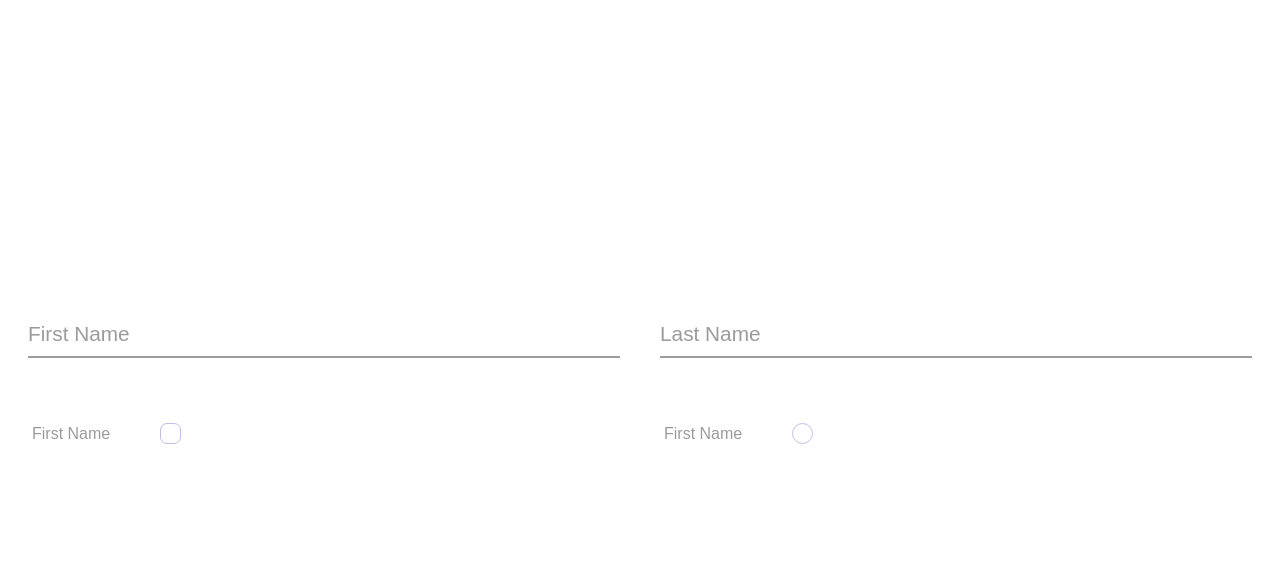
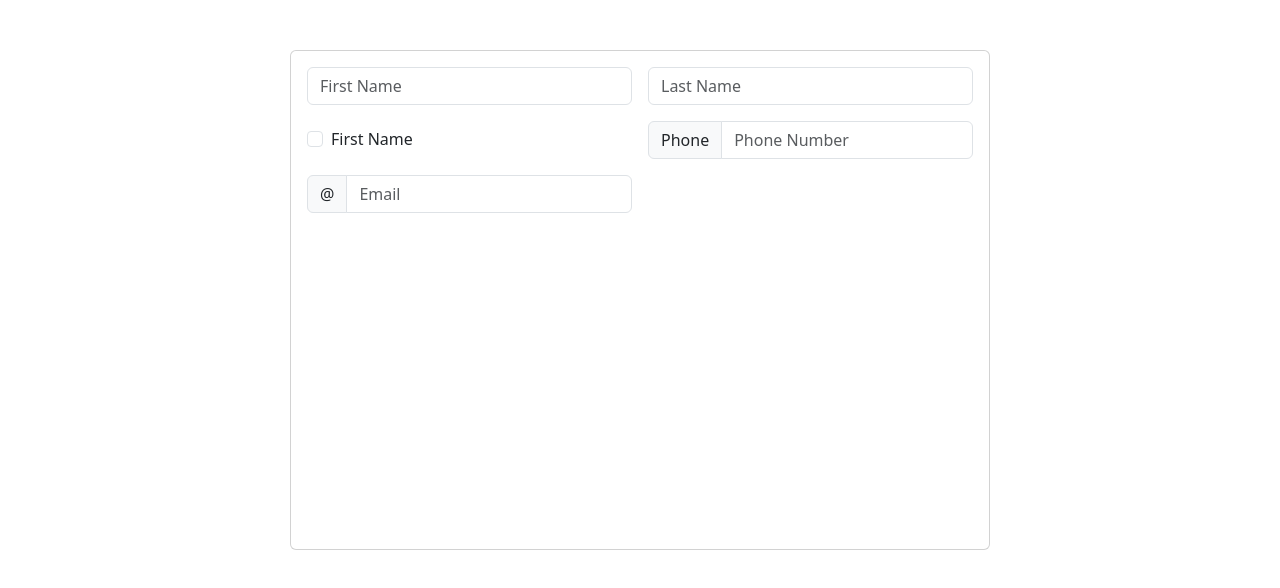
Before and after one commit to TechCodingDeveloper/form-generator, an Angular app: page / in a window 1280 px wide. Shown: the top 588 px of the page. Built offline with nearby package versions, Linux system fonts and the light colour scheme.

Commit message:
Add Bootstrap and FormController and FormGroup

```diff
--- a/angular.json
+++ b/angular.json
@@ -31,7 +31,8 @@
               "src/assets"
             ],
             "styles": [
-              "src/styles.scss"
+              "src/styles.scss",
+              "./node_modules/bootstrap/dist/css/bootstrap.min.css"
             ],
             "scripts": []
           },
--- a/package.json
+++ b/package.json
@@ -18,6 +18,7 @@
     "@angular/platform-browser": "~13.2.0",
     "@angular/platform-browser-dynamic": "~13.2.0",
     "@angular/router": "~13.2.0",
+    "bootstrap": "^5.3.0-alpha1",
     "rxjs": "~7.5.0",
     "tslib": "^2.3.0",
     "zone.js": "~0.11.4"
--- a/src/app/app.component.ts
+++ b/src/app/app.component.ts
@@ -2,6 +2,7 @@ import {Component} from '@angular/core';
 import {InputModel} from "./component/form-generation/models/input-model";
 import {FormatType} from "./component/form-generation/models/format-model";
 import {ConfigModel} from "./component/form-generation/models/config-model";
+import {Validators} from "@angular/forms";
 
 @Component({
   selector: 'app-root',
@@ -32,13 +33,12 @@ export class AppComponent {
     this.Inputs = new Array<InputModel<CustomerForm>>();
 
     this.Inputs.push(
-      {Name:x=>x.FirstName,Title:"First Name",Description:"Please set first name",Format: FormatType.Text,Required:true } as InputModel<CustomerForm>,
-      {Name:x=>x.LastName,Title:"Last Name",Description:"Please set last name",Format: FormatType.Text,Required:true } as InputModel<CustomerForm>,
-      {Name:x=>x.FirstName,Title:"First Name",Description:"Please set first name",Format: FormatType.CheckBox,Required:true } as InputModel<CustomerForm>,
-      {Name:x=>x.FirstName,Title:"First Name",Description:"Please set first name",Format: FormatType.Radio,Required:true } as InputModel<CustomerForm>,
-      {Name:x=>x.PhoneNumber,Title:"Phone Number",Description:"Please set first name",Format: FormatType.PhoneNumber,Required:true } as InputModel<CustomerForm>,
-      {Name:x=>x.Email,Title:"Email",Description:"Please set first name",Format: FormatType.Email,Required:true } as InputModel<CustomerForm>,
-      {Name:x=>x.BirthDay,Title:"Birth Name",Description:"Please set birth name",Format: FormatType.Date,Required:true } as InputModel<CustomerForm>,
+      {Name:x=>x.FirstName,Title:"First Name",Description:"Please set first name",Format: FormatType.Text,Validations: [Validators.required,Validators.min(12)]  } as InputModel<CustomerForm>,
+      {Name:x=>x.LastName,Title:"Last Name",Description:"Please set last name",Format: FormatType.Text } as InputModel<CustomerForm>,
+      {Name:x=>x.IsSingle,Title:"First Name",Description:"Please set first name",Format: FormatType.CheckBox } as InputModel<CustomerForm>,
+      {Name:x=>x.PhoneNumber,Title:"Phone Number",Description:"Please set first name",Format: FormatType.PhoneNumber } as InputModel<CustomerForm>,
+      {Name:x=>x.Email,Title:"Email",Description:"Please set first name",Format: FormatType.Email} as InputModel<CustomerForm>,
+      {Name:x=>x.BirthDay,Title:"Birth Name",Description:"Please set birth name",Format: FormatType.Date } as InputModel<CustomerForm>,
     );
 
   }
@@ -51,4 +51,5 @@ export class CustomerForm {
   BirthDay?: Date;
   PhoneNumber?: string;
   Email?: string;
+  IsSingle?:boolean=false;
 }
--- a/src/app/component/form-generation/form-generation.component.html
+++ b/src/app/component/form-generation/form-generation.component.html
@@ -1,21 +1,35 @@
-<div class="main">
-  <form *ngIf="inputs" class="grid" >
-     <div *ngFor="let item of inputs" class="grid__item">
+<div class="card main  ">
+  <form *ngIf="extentInputs" class="row g-3 p-3 justify-content-center align-items-center" [formGroup]="formGroup">
+    <div *ngFor="let item of extentInputs" class="col-md-6 col-lg-6">
 
-       <div class="form__group field" *ngIf="item.Format == 0">
-         <input type="text" class="form__field" placeholder="Name" name="Name" id='name' />
-         <label for="name" class="form__label">{{item.Title}}</label>
-       </div>
+      <div class="form-group field" *ngIf="item.Format == 0">
+        <input type="text" [formControl]="item.FormControl" class="form-control" placeholder="{{item.Title}}" name="Name" id='name'/>
+      </div>
 
-       <div class="form__group field__checkbox" *ngIf="item.Format == 5">
-         <input type="checkbox"  placeholder="Name" name="Name" id='name' />
-         <label for="name" >{{item.Title}}</label>
-       </div>
+      <div class="form-check" *ngIf="item.Format == 5">
+        <input class="form-check-input" type="checkbox" [formControl]="item.FormControl" value="" id="flexCheckIndeterminateDisabled" >
+        <label class="form-check-label" for="flexCheckIndeterminateDisabled">
+          {{item.Title}}
+        </label>
+      </div>
+      <div class="form-check" *ngIf="item.Format == 6">
+        <input class="form-check-input" type="checkbox" value=""  [formControl]="item.FormControl" >
+        <label class="form-check-label" for="flexCheckIndeterminateDisabled">
+          {{item.Title}}
+        </label>
+      </div>
 
-       <div class="form__group field__radio" *ngIf="item.Format == 6">
-         <input type="radio"  placeholder="Name" name="Name" id='name' />
-         <label for="name" >{{item.Title}}</label>
-       </div>
-     </div>
+      <div class="input-group" *ngIf="item.Format == 3">
+        <span class="input-group-text" id="basic-addon1">@</span>
+        <input type="text" [formControl]="item.FormControl" class="form-control" placeholder="{{item.Title}}" aria-label="Username" aria-describedby="basic-addon1">
+      </div>
+
+      <div class="input-group" *ngIf="item.Format == 2">
+        <span class="input-group-text" >Phone</span>
+        <input [formControl]="item.FormControl" type="text" class="form-control" placeholder="{{item.Title}}" aria-label="Username" aria-describedby="basic-addon1">
+      </div>
+
+    </div>
   </form>
+
 </div>
--- a/src/app/component/form-generation/form-generation.component.scss
+++ b/src/app/component/form-generation/form-generation.component.scss
@@ -1,249 +1,5 @@
-
-$primary: #11998e;
-$secondary: #38ef7d;
-$white: #000;
-$gray: #9b9b9b;
-
 .main {
-  font-family: 'Poppins', sans-serif;
-  display: flex;
-  flex-direction: column;
-  justify-content: center;
-  align-items: center;
-  min-height: 100vh;
-  font-size: 1.5rem;
+  max-width: 700px;
+  margin: 50px auto 10px auto;
+  height: 500px;
 }
-
-.grid {
-  display: grid;
-  grid-template-columns: auto auto;
-  padding: 10px;
-  width: 100%;
-  &__item {
-    padding: 20px;
-    font-size: 30px;
-    text-align: center;
-  }
-}
-
-.form__group {
-  position: relative;
-  padding: 15px 0 0;
-  margin-top: 10px;
-  width: 100%;
-}
-
-input[type='checkbox'],
-input[type='radio'] {
-  --active: #11998e;
-  --active-inner: #fff;
-  --focus: 2px rgba(39, 94, 254, .3);
-  --border: #BBC1E1;
-  --border-hover:#38ef7d;
-  --background: #fff;
-  --disabled: #F6F8FF;
-  --disabled-inner: #E1E6F9;
-  -webkit-appearance: none;
-  -moz-appearance: none;
-  height: 21px;
-  outline: none;
-  display: inline-block;
-  vertical-align: top;
-  position: relative;
-  margin: 0;
-  cursor: pointer;
-  border: 1px solid var(--bc, var(--border));
-  background: var(--b, var(--background));
-  transition: background .3s, border-color .3s, box-shadow .2s;
-  &:after {
-    content: '';
-    display: block;
-    left: 0;
-    top: 0;
-    position: absolute;
-    transition: transform var(--d-t, .3s) var(--d-t-e, ease), opacity var(--d-o, .2s);
-  }
-  &:checked {
-    --b: var(--active);
-    --bc: var(--active);
-    --d-o: .3s;
-    --d-t: .6s;
-    --d-t-e: cubic-bezier(.2, .85, .32, 1.2);
-  }
-  &:disabled {
-    --b: var(--disabled);
-    cursor: not-allowed;
-    opacity: .9;
-    &:checked {
-      --b: var(--disabled-inner);
-      --bc: var(--border);
-    }
-    & + label {
-      cursor: not-allowed;
-    }
-  }
-  &:hover {
-    &:not(:checked) {
-      &:not(:disabled) {
-        --bc: var(--border-hover);
-      }
-    }
-  }
-  &:focus {
-    box-shadow: 0 0 0 var(--focus);
-  }
-  &:not(.switch) {
-    width: 21px;
-    &:after {
-      opacity: var(--o, 0);
-    }
-    &:checked {
-      --o: 1;
-    }
-  }
-  & + label {
-    font-size: 14px;
-    line-height: 21px;
-    display: inline-block;
-    vertical-align: top;
-    cursor: pointer;
-    margin-left: 4px;
-  }
-}
-input[type='checkbox'] {
-  &:not(.switch) {
-    border-radius: 7px;
-    &:after {
-      width: 5px;
-      height: 9px;
-      border: 2px solid var(--active-inner);
-      border-top: 0;
-      border-left: 0;
-      left: 7px;
-      top: 4px;
-      transform: rotate(var(--r, 20deg));
-    }
-    &:checked {
-      --r: 43deg;
-    }
-  }
-  &.switch {
-    width: 38px;
-    border-radius: 11px;
-    &:after {
-      left: 2px;
-      top: 2px;
-      border-radius: 50%;
-      width: 15px;
-      height: 15px;
-      background: var(--ab, var(--border));
-      transform: translateX(var(--x, 0));
-    }
-    &:checked {
-      --ab: var(--active-inner);
-      --x: 17px;
-    }
-    &:disabled {
-      &:not(:checked) {
-        &:after {
-          opacity: .6;
-        }
-      }
-    }
-  }
-}
-input[type='radio'] {
-  border-radius: 50%;
-  &:after {
-    width: 19px;
-    height: 19px;
-    border-radius: 50%;
-    background: var(--active-inner);
-    opacity: 0;
-    transform: scale(var(--s, .7));
-  }
-  &:checked {
-    --s: .5;
-  }
-}
-
-
-
-.field__checkbox{
-  display: flex;
-  flex-direction: row-reverse;
-  align-content: center;
-  justify-content: flex-end;
-  gap: 50px;
-  & label {
-    transition: 0.2s;
-    font-size: 1rem !important;
-    color: $gray;
-  }
-}
-
-.field__radio{
-  display: flex;
-  flex-direction: row-reverse;
-  align-content: center;
-  justify-content: flex-end;
-  gap: 50px;
-  & label {
-    transition: 0.2s;
-    font-size: 1rem !important;
-    color: $gray;
-  }
-}
-
-.form__field {
-  font-family: inherit;
-  width: 100%;
-  border: 0;
-  border-bottom: 2px solid $gray;
-  outline: 0;
-  font-size: 1.3rem;
-  color: $white;
-  padding: 7px 0;
-  background: transparent;
-  transition: border-color 0.2s;
-
-  &::placeholder {
-    color: transparent;
-  }
-
-  &:placeholder-shown ~ .form__label {
-    font-size: 1.3rem;
-    cursor: text;
-    top: 20px;
-  }
-}
-
-.form__label {
-  position: absolute;
-  top: 0;
-  display: block;
-  transition: 0.2s;
-  font-size: 1rem;
-  color: $gray;
-}
-
-.form__field:focus {
-  ~ .form__label {
-    position: absolute;
-    top: 0;
-    display: block;
-    transition: 0.2s;
-    font-size: 1rem;
-    color: $primary;
-    font-weight:700;
-  }
-  padding-bottom: 6px;
-  font-weight: 700;
-  border-width: 3px;
-  border-image: linear-gradient(to right, $primary,$secondary);
-  border-image-slice: 1;
-}
-/* reset input */
-.form__field{
-  &:required,&:invalid { box-shadow:none; }
-}
--- a/src/app/component/form-generation/form-generation.component.ts
+++ b/src/app/component/form-generation/form-generation.component.ts
@@ -1,22 +1,48 @@
 import {Component, Input, OnChanges, OnInit, SimpleChanges} from '@angular/core';
-import {InputModel} from "./models/input-model";
+import {InputExtendModel, InputModel} from "./models/input-model";
 import {ConfigModel} from "./models/config-model";
+import {FormBuilder, FormControl, FormGroup, Validators} from "@angular/forms";
 
 @Component({
   selector: 'app-form-generation',
   templateUrl: './form-generation.component.html',
   styleUrls: ['./form-generation.component.scss']
 })
-export class FormGenerationComponent<T> implements OnInit {
+export class FormGenerationComponent<T> implements OnInit, OnChanges {
 
-  constructor() { }
+  constructor() {
+  }
 
-  @Input() inputs? : Array<InputModel<T>>;
+  ngOnChanges(changes: SimpleChanges): void {
+    debugger;
+  }
+
+  @Input() inputs?: Array<InputModel<T>>;
   @Input() config?: ConfigModel<T>;
   @Input() data?: Array<T>;
 
+  extentInputs?: Array<InputExtendModel<T>>;
+
+  formGroup: FormGroup = new FormGroup({});
+
   ngOnInit(): void {
+
+    this.extentInputs = this.inputs as Array<InputExtendModel<T>>;
+    this.extentInputs?.forEach(input => {
+      if (input) {
+        let inputName = input.Name?.toString().split('.')[input.Name?.toString().split('.').length - 1] as string;
+        input.FormControlName = inputName;
+        let form: FormControl = new FormControl(input.Value, input.Validations);
+        this.formGroup?.addControl(inputName as string, form);
+        input.FormControl = form;
+      }
+    });
+
+    this.formGroup.valueChanges.subscribe(res => {
+      debugger;
+    });
 
   }
 
+
 }
```
Also changed, not shown: src/app/app.module.ts (+5 -3 lines), src/app/component/form-generation/models/input-model.ts (+17 -10 lines), 1 other file (tests, documents, lock files or other folders).
